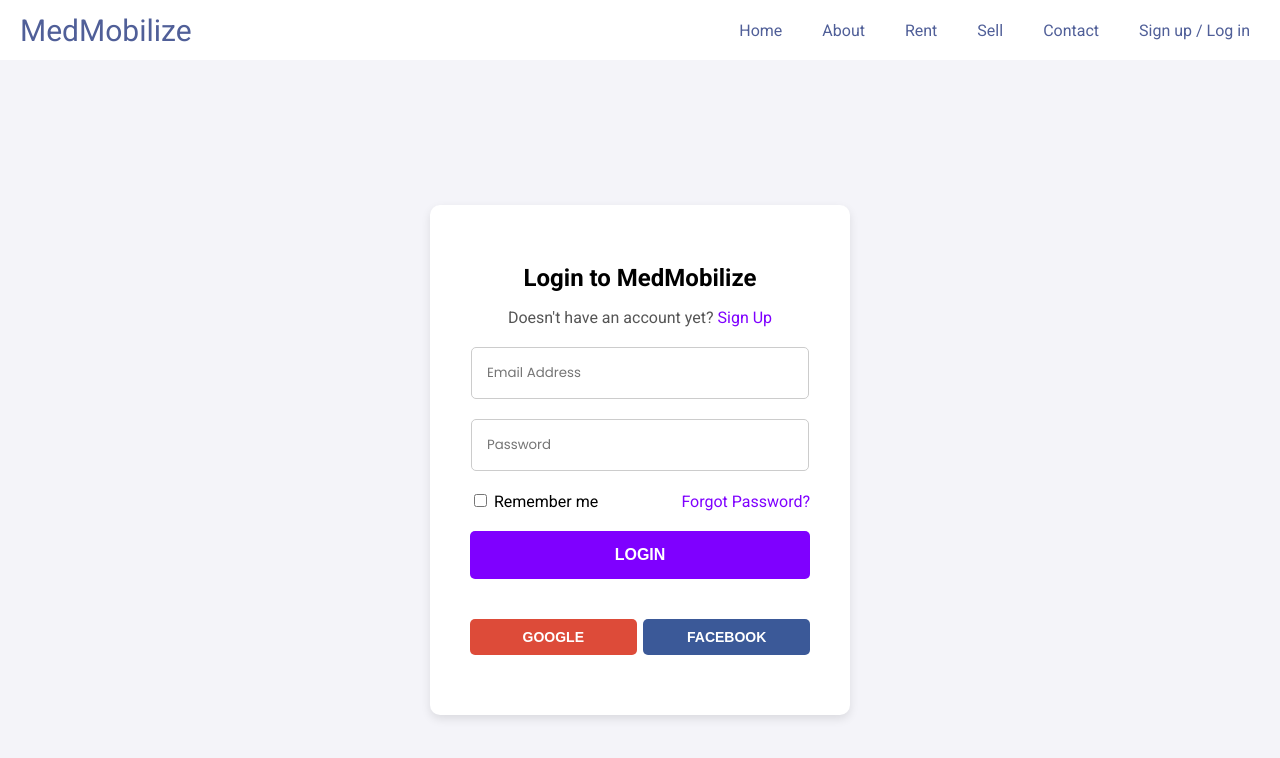
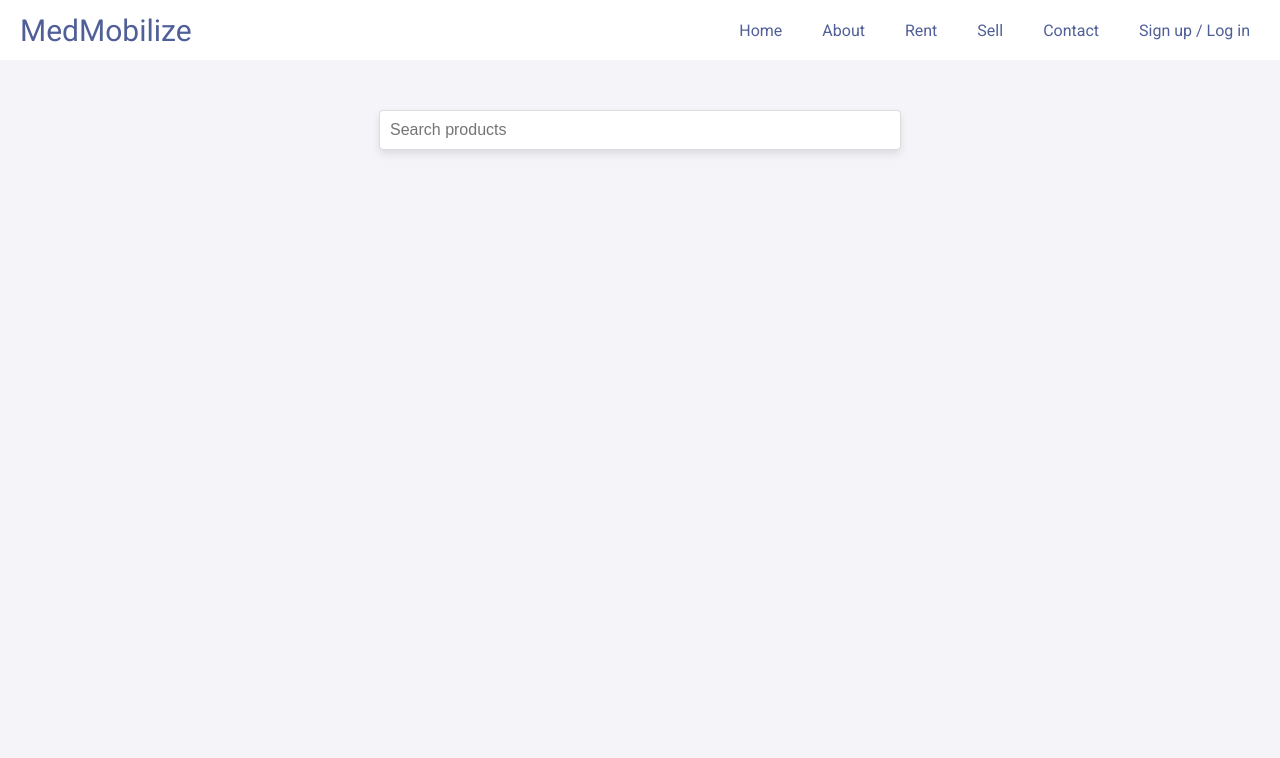
Before and after one commit to daniyalmohammed/Velocity-AgeTech-Challenge, a React (Create React App) app: page / in a window 1280 px wide. Shown: the top 758 px of the page. Built offline with nearby package versions, Linux system fonts and the light colour scheme.

Commit message:
quick changes

```diff
--- a/src/App.js
+++ b/src/App.js
@@ -28,7 +28,8 @@ function App() {
 
         {/* Main Content Area */}
         <Routes>
-          <Route path="/" element={<Login setUser={setUser} />} />
+        <Route path="/login" element={<Login setUser={setUser} />} />
+          <Route path="/" element={<EquipmentList user={user} />} />
           <Route path="/equipment-list" element={<EquipmentList user={user} />} />
           <Route path="/equipment/:id" element={<EquipmentDetail />} />
           {/* Add more routes here as needed */}
--- a/src/EquipmentList.css
+++ b/src/EquipmentList.css
@@ -81,3 +81,48 @@ body {
     font-size: 14px;
     color: #888;
   }
+
+  .search-container {
+    position: relative;
+    width: 100%;
+  }
+
+
+  .dropdown {
+    position: absolute;
+    width: calc(100% - 2px); /* Adjust width based on border or padding */
+    border: 1px solid #ccc;
+    border-top: none;
+    max-height: 100px; /* Adjust based on how much dropdown you want to show */
+    overflow-y: auto;
+    background-color: white;
+    z-index: 10; /* Ensure it is above other content */
+  }
+
+  .dropdown-item {
+    padding: 10px;
+    border-bottom: 1px solid #ccc;
+    cursor: pointer;
+  }
+
+  .dropdown-item:hover {
+    background-color: #f6f6f6;
+  }
+
+  /* Additional styles for the input */
+  input[type="text"]:focus {
+    outline: none; /* Removes the default focus outline */
+    border-color: #a8a8a8;
+    box-shadow: 0 1px 6px 0 rgba(32,33,36,0.28);
+  }
+
+
+  /* Hide the dropdown initially */
+  .dropdown {
+    display: none;
+  }
+
+  /* Show the dropdown when input is focused */
+  input[type="text"]:focus + .dropdown {
+    display: block;
+  }
--- a/src/EquipmentList.js
+++ b/src/EquipmentList.js
@@ -10,43 +10,45 @@ const equipmentData = [
 
 function EquipmentList({ user }) {
   const [filter, setFilter] = useState('');
+  const [showDropdown, setShowDropdown] = useState(false);
   const navigate = useNavigate();
 
   const filteredEquipment = filter
     ? equipmentData.filter((item) =>
         item.name.toLowerCase().includes(filter.toLowerCase())
       )
-      : equipmentData;
+    : [];
 
-    if (!user) {
-      navigate('/');
-      return null;
-    }
 
   return (
     <div className="equipment-list">
-          <h1>Rent Healthcare Equipment</h1>
       <div className="search-bar">
+        <div className="search-container">
           <input
             type="text"
-              placeholder="Search"
+            placeholder="Search products"
             onChange={(e) => setFilter(e.target.value)}
+            onFocus={() => setShowDropdown(true)}
+            onBlur={() => setTimeout(() => setShowDropdown(false), 100)} // hides dropdown when not focused
           />
-          </div>
-          <div className="card-container">
+          {showDropdown && (
+            <div className="dropdown">
               {filteredEquipment.map((item) => (
-              <div className="card" key={item.id} onClick={() => navigate(`/equipment/${item.id}`)}>
-                <img src={require(`./images/${item.image}`)} alt={item.name} className="card-image"/>
-                <div className="card-content">
-                  <h2 className="card-title">{item.name}</h2>
-                  <p className="card-availability">{item.availability}</p>
-                </div>
+                <div
+                  className="dropdown-item"
+                  key={item.id}
+                  onMouseDown={() => navigate(`/equipment/${item.id}`)} // onMouseDown triggers before onBlur
+                >
+                  {item.name}
                 </div>
               ))}
             </div>
+          )}
+        </div>
+      </div>
     </div>
   );
-
 }
 
+
   export default EquipmentList;
--- a/src/Login.css
+++ b/src/Login.css
@@ -1,9 +1,8 @@
-/* Login.css */
-/* At the top of your CSS file */
-@import url('https://fonts.googleapis.com/css2?family=Poppins:wght@400;600;700&display=swap');
+/* Navbar.css */
+@import url('https://fonts.googleapis.com/css?family=Roboto:400,700&display=swap');
+body {
+  font-family: 'Roboto', sans-serif;
 
-body {
-  font-family: 'Poppins', sans-serif;
 }
 
 .login-wrapper {
```
Lines whose indentation alone changed are shown as unchanged.
